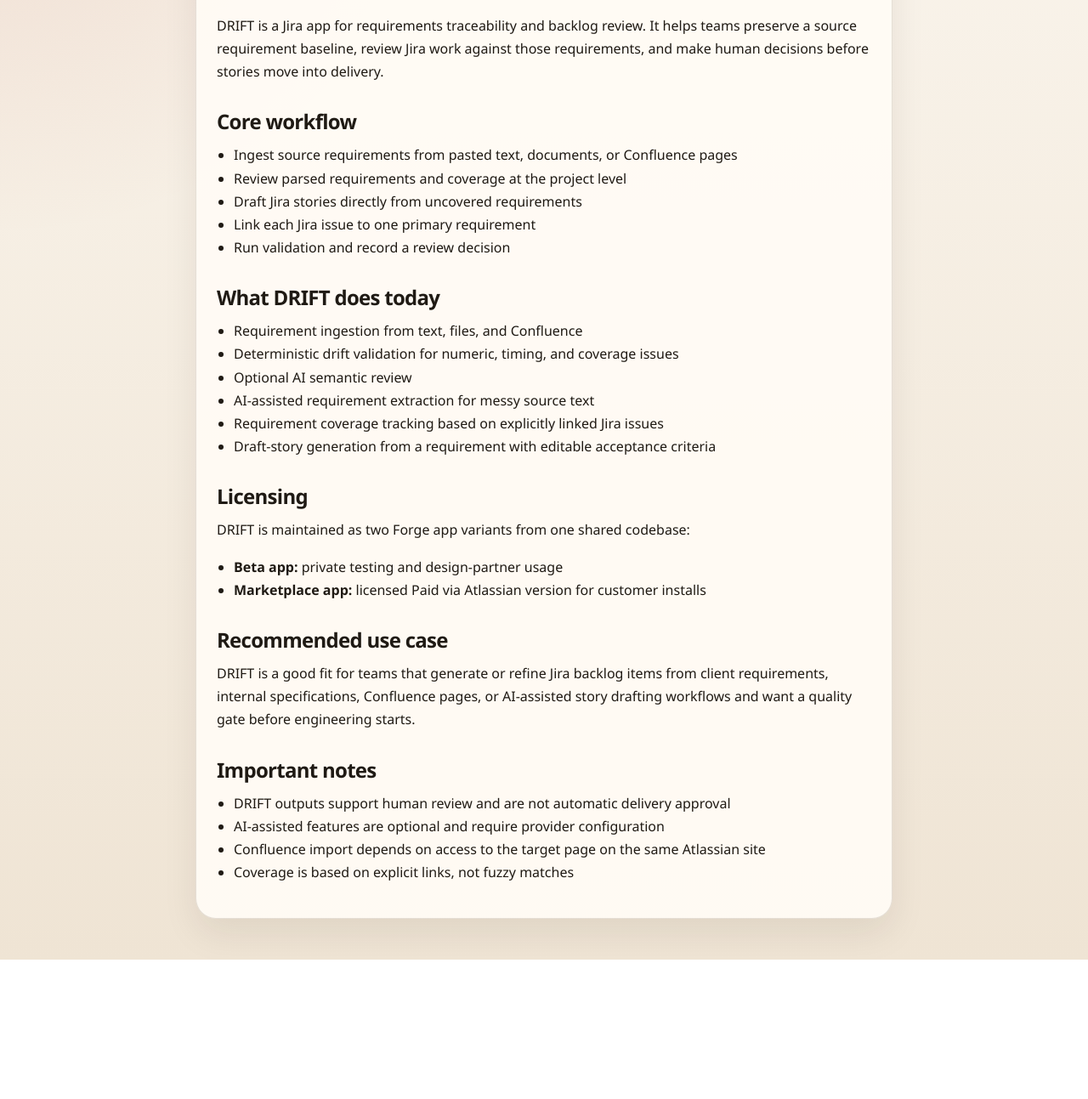
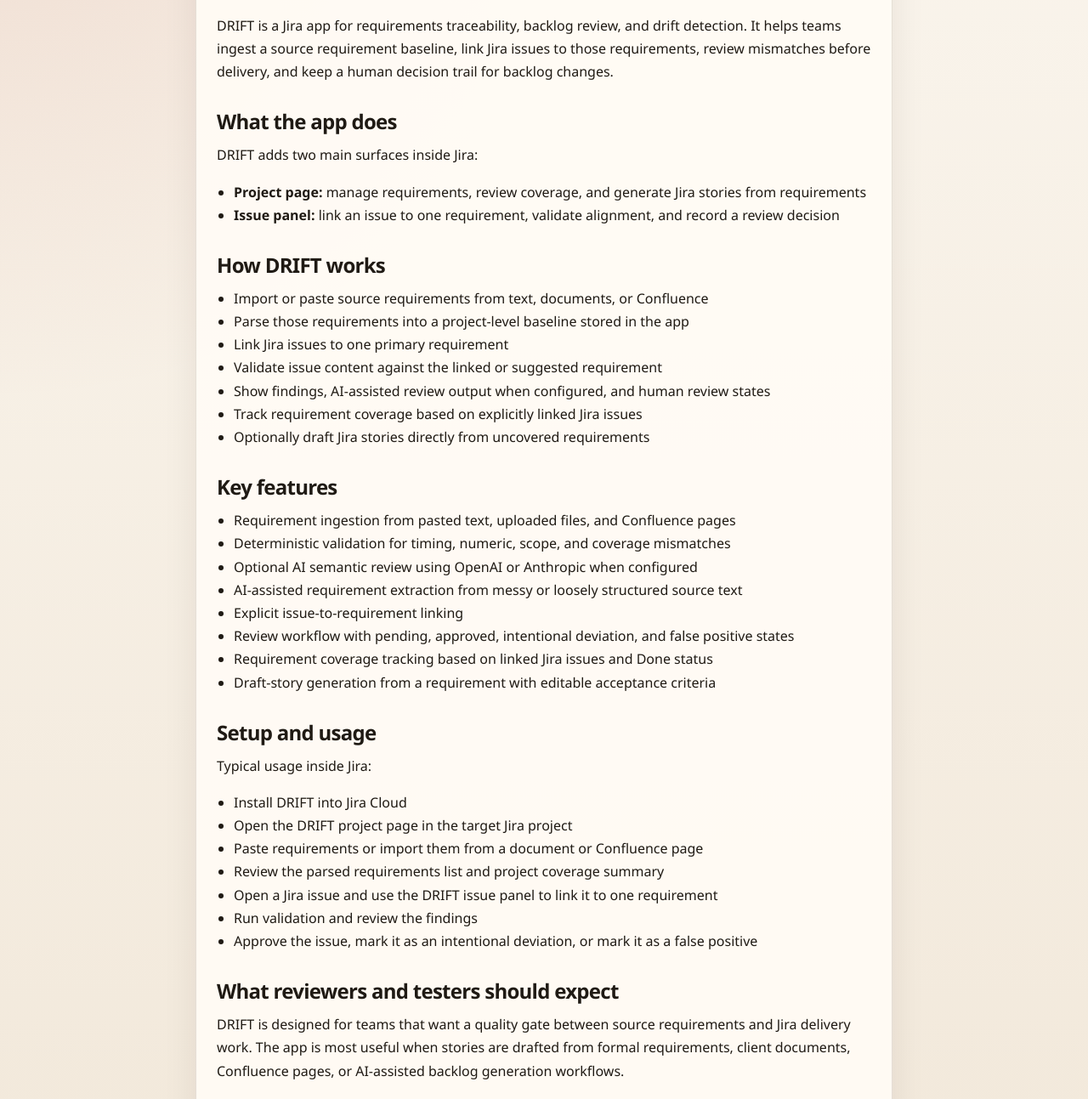
Before and after one commit to Jordan-Murray/DRIFT-Public, a plain HTML site: page documentation.html in a window 1280 px wide. Shown: the part 249-1542 px from the top of the page at 85% size. Before the commit the page ends 1378 px from the top, so only its background shows below. Drawn offline with Linux system fonts and the light colour scheme.

Commit message:
Expand Marketplace documentation page

```diff
--- a/documentation.html
+++ b/documentation.html
@@ -19,32 +19,82 @@
 
       <article class="legal-card">
         <p class="eyebrow">Documentation</p>
-        <h1>DRIFT Overview</h1>
-        <p class="last-updated">Last updated: 27 March 2026</p>
+        <h1>How DRIFT Works</h1>
+        <p class="last-updated">Last updated: 9 April 2026</p>
 
         <p>
-          DRIFT is a Jira app for requirements traceability and backlog review. It helps teams preserve a source
-          requirement baseline, review Jira work against those requirements, and make human decisions before stories
-          move into delivery.
+          DRIFT is a Jira app for requirements traceability, backlog review, and drift detection. It helps teams ingest
+          a source requirement baseline, link Jira issues to those requirements, review mismatches before delivery, and
+          keep a human decision trail for backlog changes.
         </p>
 
-        <h2>Core workflow</h2>
+        <h2>What the app does</h2>
+        <p>DRIFT adds two main surfaces inside Jira:</p>
         <ul>
-          <li>Ingest source requirements from pasted text, documents, or Confluence pages</li>
-          <li>Review parsed requirements and coverage at the project level</li>
-          <li>Draft Jira stories directly from uncovered requirements</li>
-          <li>Link each Jira issue to one primary requirement</li>
-          <li>Run validation and record a review decision</li>
+          <li><strong>Project page:</strong> manage requirements, review coverage, and generate Jira stories from requirements</li>
+          <li><strong>Issue panel:</strong> link an issue to one requirement, validate alignment, and record a review decision</li>
         </ul>
 
-        <h2>What DRIFT does today</h2>
+        <h2>How DRIFT works</h2>
         <ul>
-          <li>Requirement ingestion from text, files, and Confluence</li>
-          <li>Deterministic drift validation for numeric, timing, and coverage issues</li>
-          <li>Optional AI semantic review</li>
-          <li>AI-assisted requirement extraction for messy source text</li>
-          <li>Requirement coverage tracking based on explicitly linked Jira issues</li>
+          <li>Import or paste source requirements from text, documents, or Confluence</li>
+          <li>Parse those requirements into a project-level baseline stored in the app</li>
+          <li>Link Jira issues to one primary requirement</li>
+          <li>Validate issue content against the linked or suggested requirement</li>
+          <li>Show findings, AI-assisted review output when configured, and human review states</li>
+          <li>Track requirement coverage based on explicitly linked Jira issues</li>
+          <li>Optionally draft Jira stories directly from uncovered requirements</li>
+        </ul>
+
+        <h2>Key features</h2>
+        <ul>
+          <li>Requirement ingestion from pasted text, uploaded files, and Confluence pages</li>
+          <li>Deterministic validation for timing, numeric, scope, and coverage mismatches</li>
+          <li>Optional AI semantic review using OpenAI or Anthropic when configured</li>
+          <li>AI-assisted requirement extraction from messy or loosely structured source text</li>
+          <li>Explicit issue-to-requirement linking</li>
+          <li>Review workflow with pending, approved, intentional deviation, and false positive states</li>
+          <li>Requirement coverage tracking based on linked Jira issues and Done status</li>
           <li>Draft-story generation from a requirement with editable acceptance criteria</li>
+        </ul>
+
+        <h2>Setup and usage</h2>
+        <p>Typical usage inside Jira:</p>
+        <ul>
+          <li>Install DRIFT into Jira Cloud</li>
+          <li>Open the DRIFT project page in the target Jira project</li>
+          <li>Paste requirements or import them from a document or Confluence page</li>
+          <li>Review the parsed requirements list and project coverage summary</li>
+          <li>Open a Jira issue and use the DRIFT issue panel to link it to one requirement</li>
+          <li>Run validation and review the findings</li>
+          <li>Approve the issue, mark it as an intentional deviation, or mark it as a false positive</li>
+        </ul>
+
+        <h2>What reviewers and testers should expect</h2>
+        <p>
+          DRIFT is designed for teams that want a quality gate between source requirements and Jira delivery work. The
+          app is most useful when stories are drafted from formal requirements, client documents, Confluence pages, or
+          AI-assisted backlog generation workflows.
+        </p>
+
+        <h2>Suggested Marketplace test flow</h2>
+        <ol>
+          <li>Open the DRIFT project page in a Jira project.</li>
+          <li>Paste a small requirement set such as: <strong>REQ-1: Users must be able to export audit logs in CSV format only.</strong></li>
+          <li>Save or ingest the requirements.</li>
+          <li>Create or open a Jira issue with conflicting wording such as <strong>Allow export in any format</strong>.</li>
+          <li>Open the DRIFT issue panel and link the issue to the requirement.</li>
+          <li>Run validation and confirm that DRIFT flags the mismatch.</li>
+          <li>Record a review decision such as <strong>pending</strong>, <strong>approved</strong>, or <strong>false positive</strong>.</li>
+          <li>Return to the project page and confirm the queue and coverage state update.</li>
+        </ol>
+
+        <h2>Configuration notes</h2>
+        <ul>
+          <li>AI-assisted features are optional and require provider keys to be configured by the operator</li>
+          <li>Confluence import requires access to the target Confluence page on the same Atlassian site</li>
+          <li>Coverage is based on explicit requirement links, not fuzzy suggestions</li>
+          <li>DRIFT outputs support human review and should not be treated as automatic delivery approval</li>
         </ul>
 
         <h2>Licensing</h2>
@@ -55,21 +105,6 @@
           <li><strong>Beta app:</strong> private testing and design-partner usage</li>
           <li><strong>Marketplace app:</strong> licensed Paid via Atlassian version for customer installs</li>
         </ul>
-
-        <h2>Recommended use case</h2>
-        <p>
-          DRIFT is a good fit for teams that generate or refine Jira backlog items from client requirements, internal
-          specifications, Confluence pages, or AI-assisted story drafting workflows and want a quality gate before
-          engineering starts.
-        </p>
-
-        <h2>Important notes</h2>
-        <ul>
-          <li>DRIFT outputs support human review and are not automatic delivery approval</li>
-          <li>AI-assisted features are optional and require provider configuration</li>
-          <li>Confluence import depends on access to the target page on the same Atlassian site</li>
-          <li>Coverage is based on explicit links, not fuzzy matches</li>
-        </ul>
       </article>
     </main>
   </body>
```
